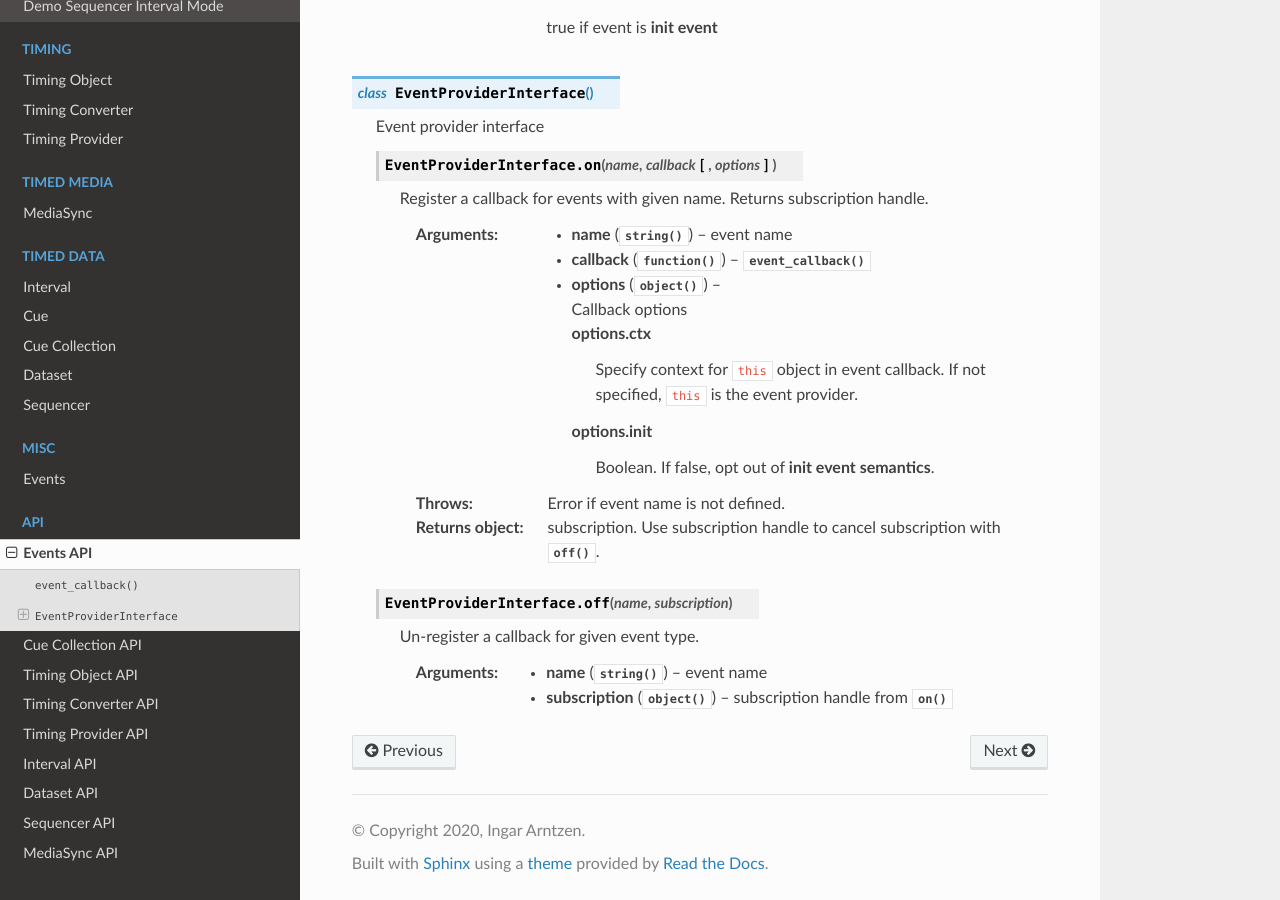
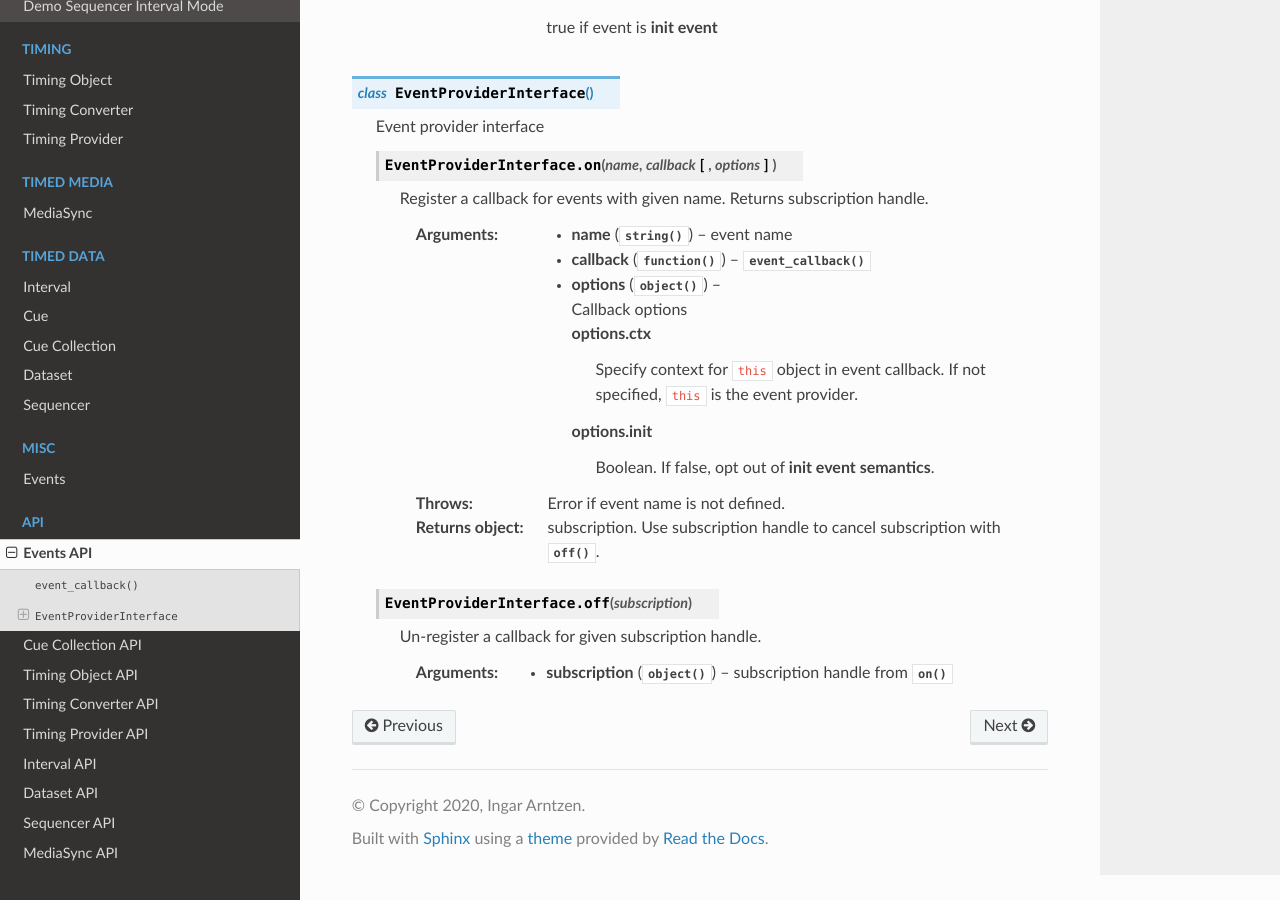
Before and after one commit to ingararntzen/timingdocs, a Sphinx documentation site: the page built from docs/source/api/api_events.rst, in a window 1280 px wide and 900 px high, scrolled down 642 px. Built offline with Sphinx 7.4.7 and the Read the Docs theme 2.0.0, drawn with Linux system fonts in a browser that asks for light colours.

Commit message:
fixed bug with event.off documentation

```diff
--- a/docs/source/api/api_events.rst
+++ b/docs/source/api/api_events.rst
@@ -52,9 +52,8 @@ This includes :ref:`dataset` and :ref:`sequencer`.
             to cancel subscription with :js:meth:`off`.
 
 
-    ..  js:method:: off (name, subscription)
+    ..  js:method:: off (subscription)
 
-        Un-register a callback for given event type.
+        Un-register a callback for given subscription handle.
 
-        :param string name: event name
         :param object subscription: subscription handle from :js:meth:`on`
```
